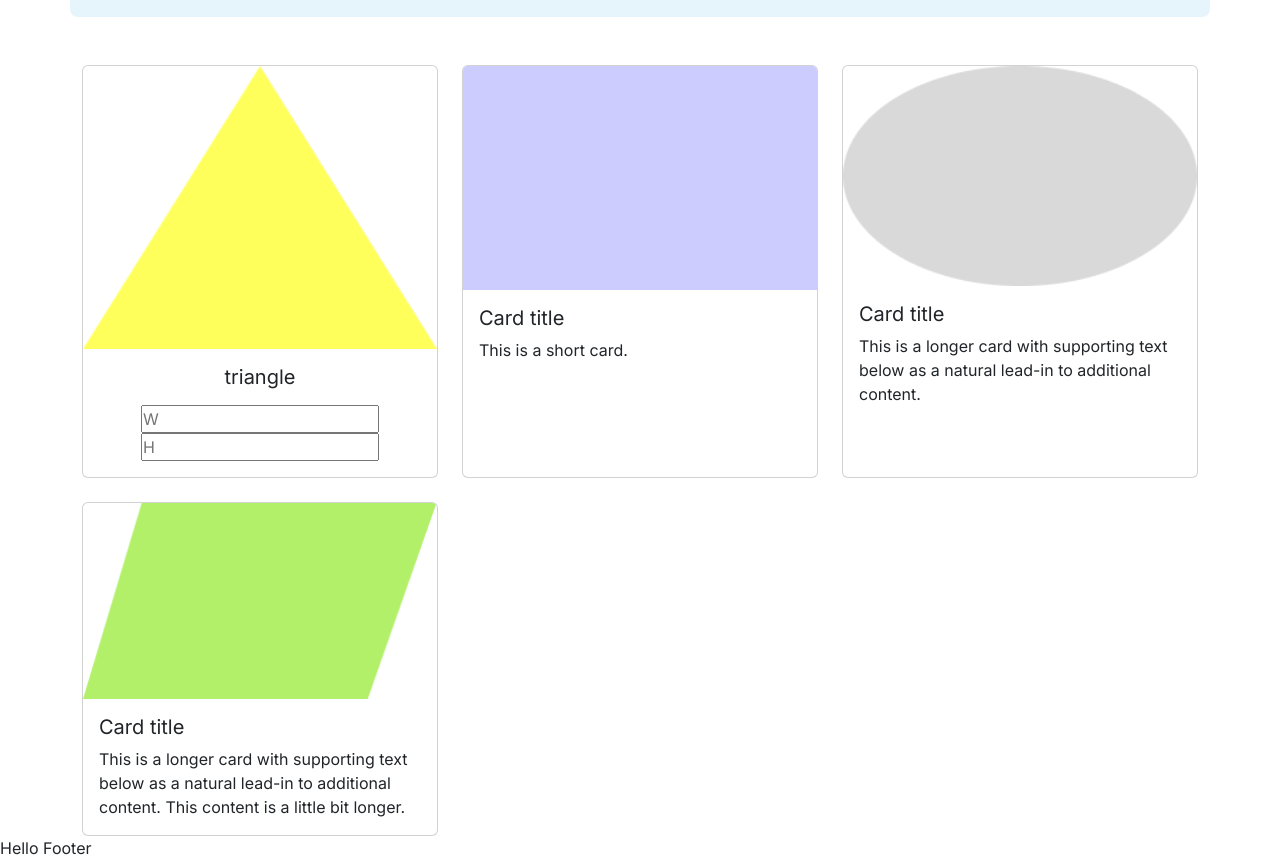
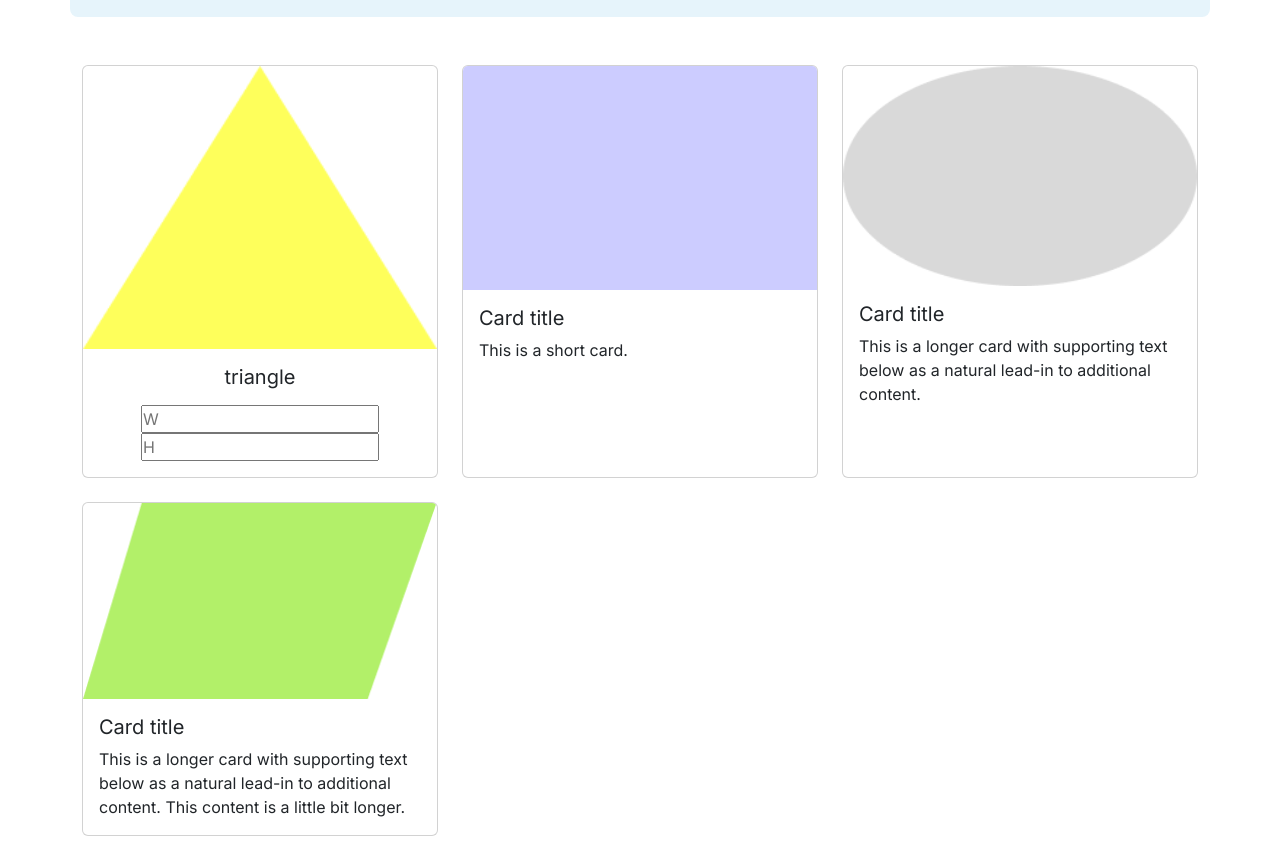
Before and after one commit to mahedee007/geometry-genius, a plain HTML site: page index.html in a window 1280 px wide. Shown: the part 162-1022 px from the top of the page. After the commit the page ends 998 px from the top, so only its background shows below. Drawn offline with nearby package versions, Linux system fonts and the light colour scheme.

Commit message:
footer removed

```diff
--- a/index.html
+++ b/index.html
@@ -63,7 +63,7 @@
           </div>
     </main>
 
-<footer>Hello Footer</footer>
+
 
 
 
```
